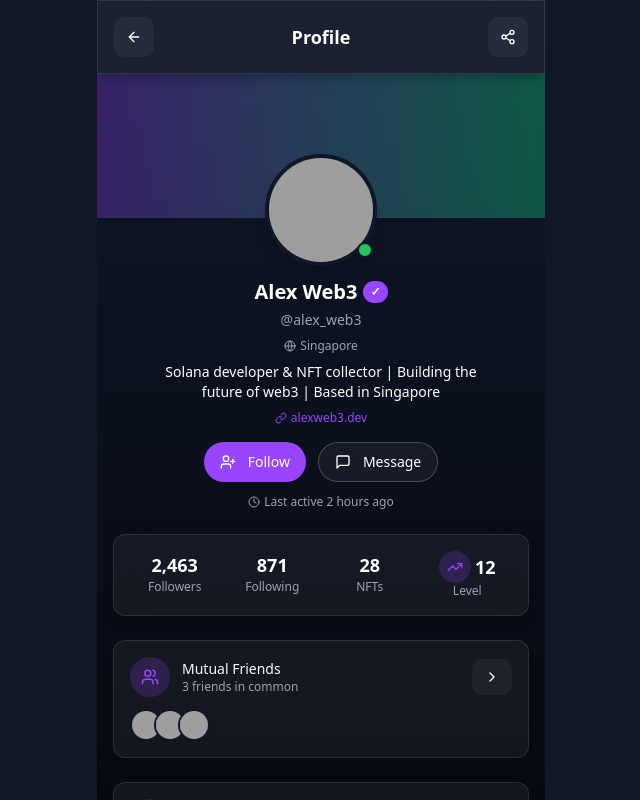
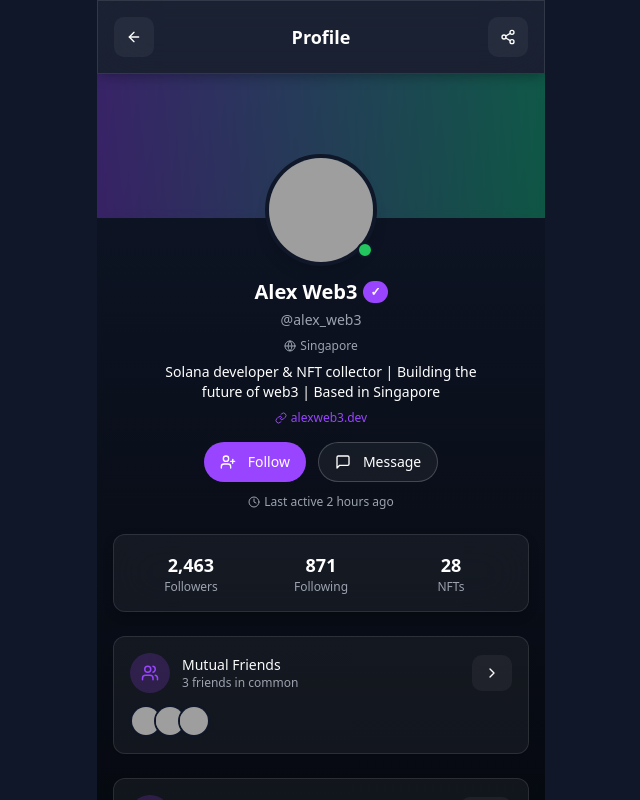
Before and after one commit to wick3ey/snap3-web3-social, a React (Vite) app: page /profile/friend/1 in a window 1280 px wide. Shown: the whole page, without its empty margins (319-959 px from the left). Built offline with nearby package versions, Linux system fonts and the light colour scheme; grey boxes are pictures that could not be loaded.

Commit message:
Remove "Send a Gift" and level feature
Remove the "Send a Gift" button and level display from the friend profile page.

```diff
--- a/src/components/profile/FriendProfileStats.tsx
+++ b/src/components/profile/FriendProfileStats.tsx
@@ -1,38 +1,26 @@
 
 import React from 'react';
-import { TrendingUp } from 'lucide-react';
 import { motion } from 'framer-motion';
 
 interface FriendProfileStatsProps {
   followersCount: number;
   followingCount: number;
   nftCount: number;
-  level: number;
 }
 
 const FriendProfileStats: React.FC<FriendProfileStatsProps> = ({
   followersCount,
   followingCount,
-  nftCount,
-  level
+  nftCount
 }) => {
   const statItems = [
     { title: "Followers", value: followersCount.toLocaleString() },
     { title: "Following", value: followingCount.toLocaleString() },
-    { title: "NFTs", value: nftCount },
-    {
-      title: "Level",
-      value: level,
-      icon: (
-        <div className="bg-solana-purple/20 text-solana-purple w-8 h-8 rounded-full flex items-center justify-center mr-1">
-          <TrendingUp size={16} />
-        </div>
-      )
-    }
+    { title: "NFTs", value: nftCount }
   ];
 
   return (
-    <div className="glass-morphism rounded-xl p-4 mt-6 grid grid-cols-4 gap-2">
+    <div className="glass-morphism rounded-xl p-4 mt-6 grid grid-cols-3 gap-2">
       {statItems.map((stat, index) => (
         <motion.div
           key={stat.title}
--- a/src/pages/FriendProfilePage.tsx
+++ b/src/pages/FriendProfilePage.tsx
@@ -1,9 +1,8 @@
-
 import React, { useState, useEffect } from 'react';
 import { useNavigate, useParams } from 'react-router-dom';
 import {
   ArrowLeft, Share2, MessageSquare, Shield, User, UserPlus, UserMinus,
-  TrendingUp, Globe, Link, Users, Wallet, Star, Clock, Gift, ChevronRight
+  Globe, Link, Users, Wallet, Star, Clock, ChevronRight
 } from 'lucide-react';
 import { motion } from 'framer-motion';
 import MobileLayout from '@/components/layout/MobileLayout';
@@ -31,7 +30,6 @@ interface FriendData {
   isOnline: boolean;
   isFollowing: boolean;
   verified: boolean;
-  level: number;
   location: string;
   website: string;
   joinedDate: string;
@@ -65,7 +63,6 @@ const FriendProfilePage = () => {
         isOnline: true,
         isFollowing: false,
         verified: true,
-        level: 12,
         location: 'Singapore',
         website: 'https://alexweb3.dev',
         joinedDate: 'January 2022',
@@ -317,7 +314,6 @@ const FriendProfilePage = () => {
                 followersCount={friendData.followersCount}
                 followingCount={friendData.followingCount}
                 nftCount={friendData.nftCount}
-                level={friendData.level}
               />
             </motion.div>
 
@@ -438,23 +434,6 @@ const FriendProfilePage = () => {
               </Card>
             </motion.div>
 
-            {/* Gift Button */}
-            <motion.div
-              initial={{ opacity: 0, y: 20 }}
-              animate={{ opacity: 1, y: 0 }}
-              transition={{ delay: 0.5, duration: 0.3 }}
-              className="mt-4"
-            >
-              <Button
-                variant="outline"
-                className="w-full border-white/10 bg-white/5 hover:bg-white/10"
-                onClick={handleSendGift}
-              >
-                <Gift size={16} className="mr-2 text-solana-purple" />
-                Send a Gift
-              </Button>
-            </motion.div>
-
             {/* Tab Section */}
             <motion.div
               initial={{ opacity: 0, y: 20 }}
```
